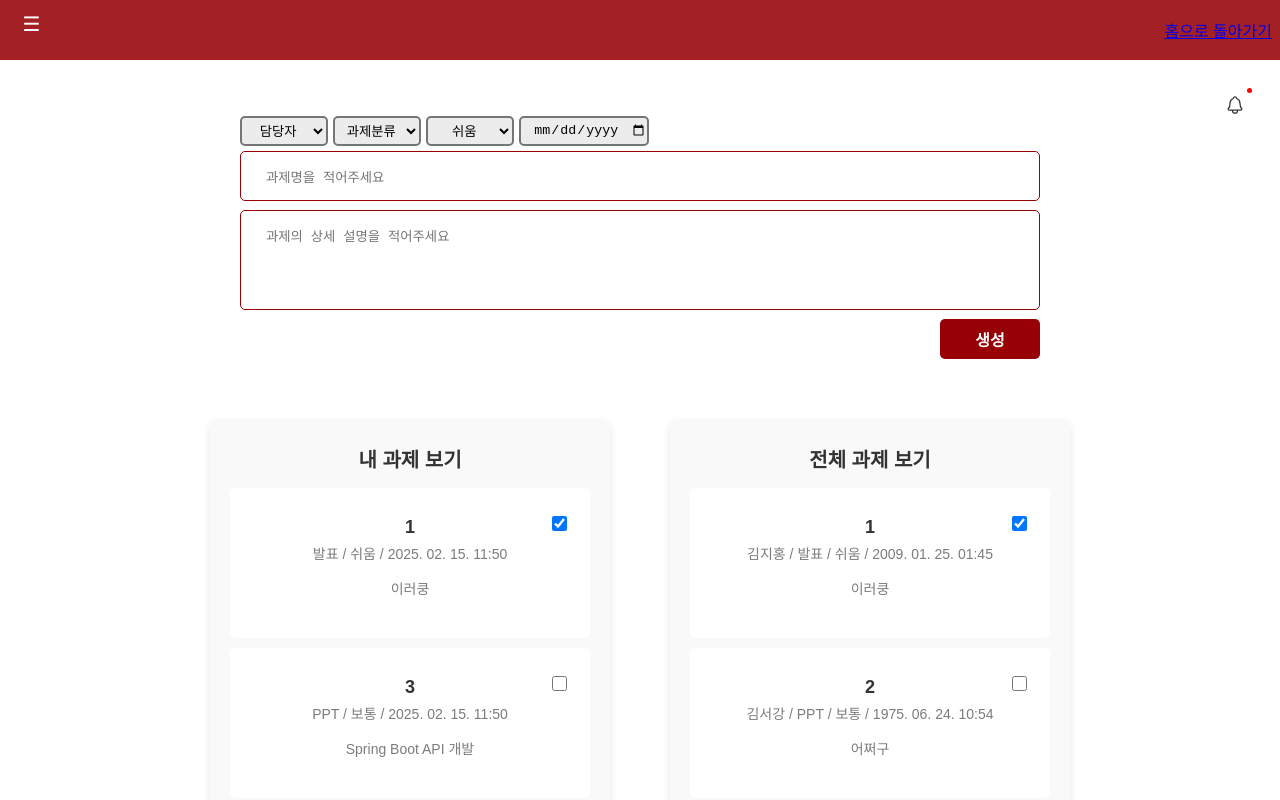
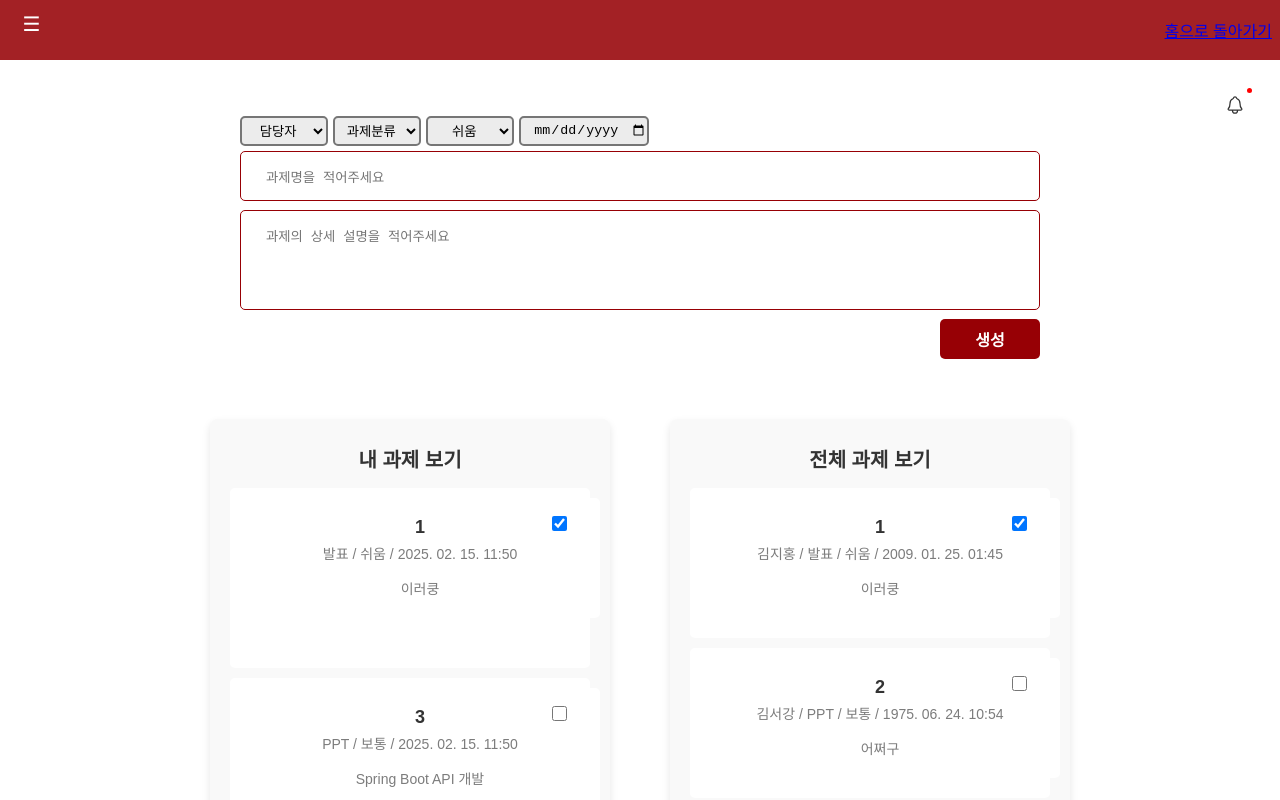
Before and after one commit to cnu-teamPLate/front_, a React (Create React App) app: page /Assignment in a window 1280 px wide. Shown: the top 800 px of the page. Built offline with nearby package versions, Linux system fonts and the light colour scheme.

Commit message:
오류 제거

```diff
--- a/src/components/AllAssignments/AllAssignments.js
+++ b/src/components/AllAssignments/AllAssignments.js
@@ -120,8 +120,9 @@ const AllAssignments = ({ isSidebar = false }) => {
             <h3>전체 과제 보기</h3>
             {assignments.length > 0 ? (
                 assignments.map((item) => (
-                    <a href="/AssignmentDetail" className="click-assignment">
-                        <div key={item.id} className={getItemClass(item.date)}>
+                    <div key={item.id} className={getItemClass(item.date)}>
+                        <a href="/AssignmentDetail" className="click-assignment">
+
                             <div className = "each">
                                 <p className = "each-assignment-title"><strong>{item.taskId}</strong></p>
                                 <p className = "each-assignment-kind">{item.name} / {item.cate} / {getComplexityLabel(item.level)} / {formatDate(item.date)}</p>
@@ -135,8 +136,9 @@ const AllAssignments = ({ isSidebar = false }) => {
                                 onChange={() => handleCheckboxChange(item.id)}
                             />
                             }
-                        </div>
-                    </a>
+
+                        </a>
+                    </div>
                 ))
             ) : (
                 <p>등록된 과제가 없습니다.</p>
--- a/src/components/MyAssignments/MyAssignments.js
+++ b/src/components/MyAssignments/MyAssignments.js
@@ -179,8 +179,9 @@ const MyAssignments = ({ isSidebar = false }) => {
                 assignments
                 .filter((item) => String(item.id) === currentId)
                 .map((item) => (
-                    <a href="/AssignmentDetail" className="click-assignment">
-                        <div key={item.taskId} className={item.itemClass}>
+                    <div key={item.taskId} className={item.itemClass}>
+                        <a href="/AssignmentDetail" className="click-assignment">
+
                             <div className = "each">
                                 <p className = "each-assignment-title"><strong>{item.taskId}</strong></p>
                                 <p className = "each-assignment-kind">{item.cate} / {getComplexityLabel(item.level)} / {formatDate(item.date)}</p>
@@ -191,8 +192,9 @@ const MyAssignments = ({ isSidebar = false }) => {
                                 checked={item.checkBox === 1}
                                 onChange={() => handleCheckboxChange(item.taskId)}
                             />
-                        </div>
-                    </a>
+
+                        </a>
+                    </div>
                 ))
             ) : (
                 <p>등록된 과제가 없습니다.</p>
--- a/src/pages/Assignment/Assignment.js
+++ b/src/pages/Assignment/Assignment.js
@@ -183,7 +183,7 @@ function Assignment({ onSubmit = () => { }, currentUser = "", notifications = []
         });
     };
 
-    const myAssignment = sortData(submittedData.filter(item => item.id === currentUser)) || [];
+    const myAssignment = sortData(submittedData) || [];
     const allAssignment = sortData(submittedData) || [];
 
     const getItemClass = (date) => {
```
